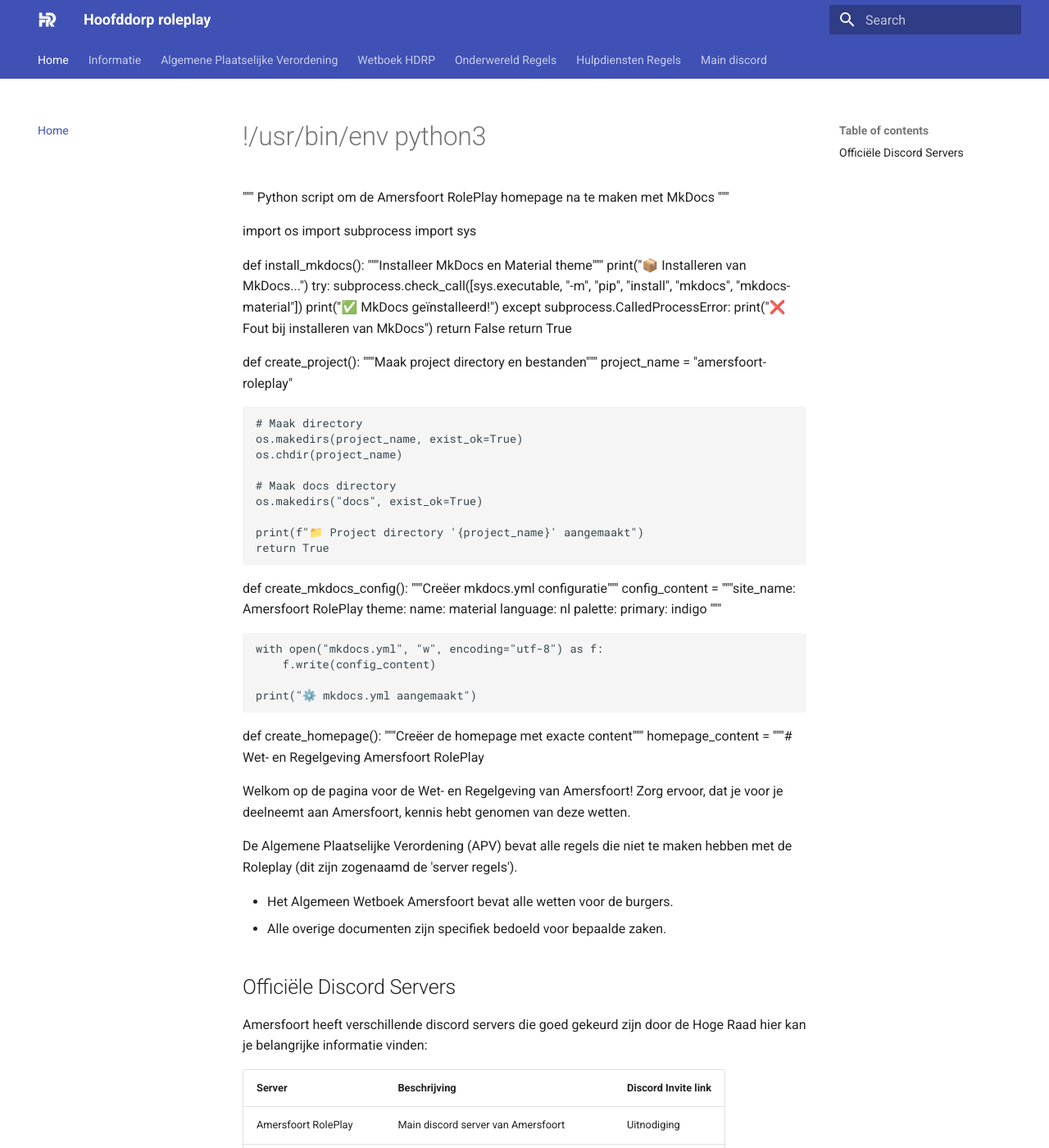
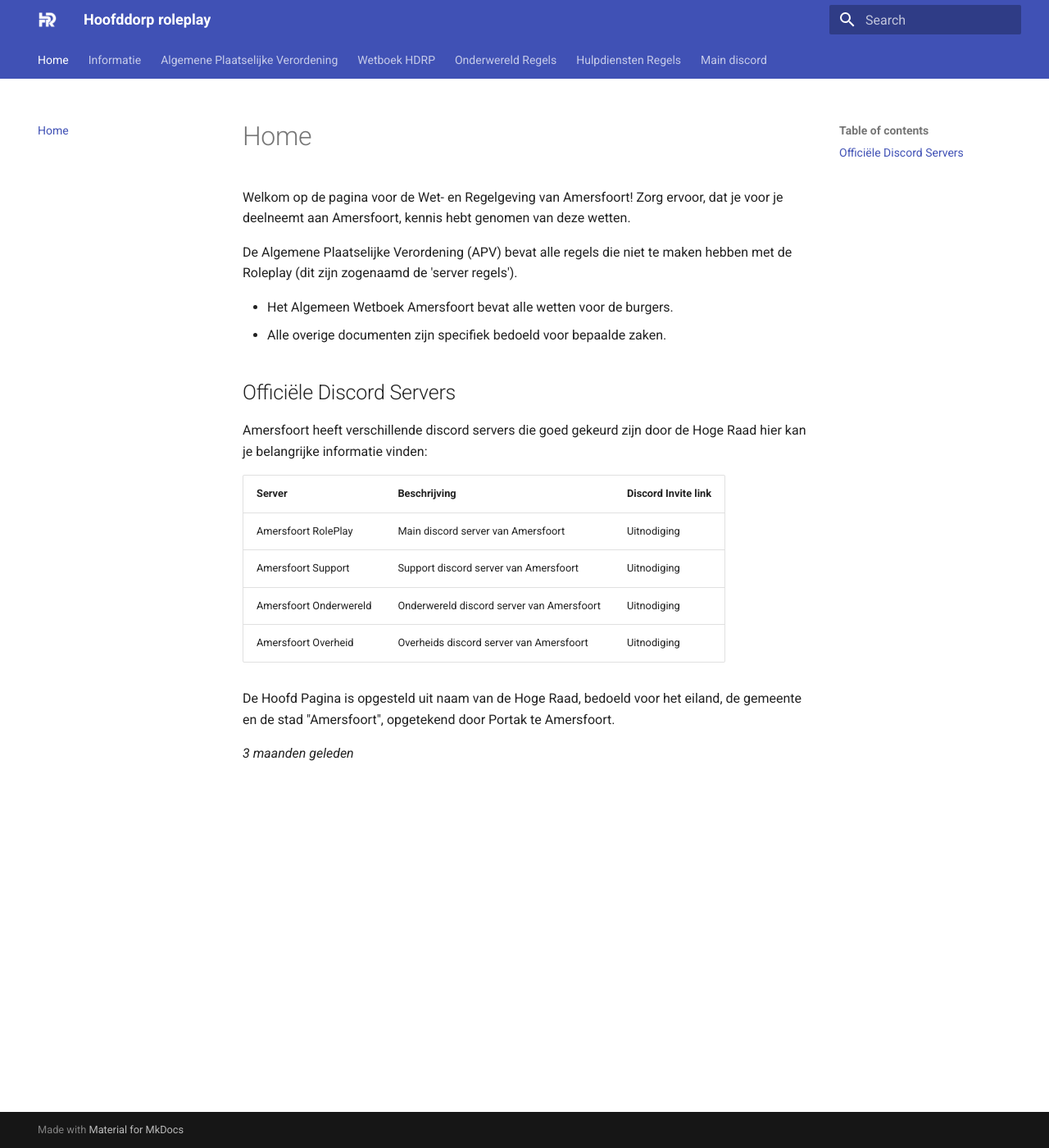
Before and after one commit to meesisgek/Hoofddorp-roleplay-APV, an MkDocs documentation site: the page built from docs/index.md, in a window 1280 px wide and 1400 px high. Shown: the whole window at 82% size. Built offline with MkDocs 1.6.1 and Material for MkDocs 9.7.7, drawn with Linux system fonts in a browser that asks for light colours; some of the changed text lies outside the part shown.

Commit message:
home pagina 1

```diff
--- a/docs/index.md
+++ b/docs/index.md
@@ -1,56 +1,3 @@
-#!/usr/bin/env python3
-"""
-Python script om de Amersfoort RolePlay homepage na te maken met MkDocs
-"""
-
-import os
-import subprocess
-import sys
-
-def install_mkdocs():
-    """Installeer MkDocs en Material theme"""
-    print("📦 Installeren van MkDocs...")
-    try:
-        subprocess.check_call([sys.executable, "-m", "pip", "install", "mkdocs", "mkdocs-material"])
-        print("✅ MkDocs geïnstalleerd!")
-    except subprocess.CalledProcessError:
-        print("❌ Fout bij installeren van MkDocs")
-        return False
-    return True
-
-def create_project():
-    """Maak project directory en bestanden"""
-    project_name = "amersfoort-roleplay"
-
-    # Maak directory
-    os.makedirs(project_name, exist_ok=True)
-    os.chdir(project_name)
-
-    # Maak docs directory
-    os.makedirs("docs", exist_ok=True)
-
-    print(f"📁 Project directory '{project_name}' aangemaakt")
-    return True
-
-def create_mkdocs_config():
-    """Creëer mkdocs.yml configuratie"""
-    config_content = """site_name: Amersfoort RolePlay
-theme:
-  name: material
-  language: nl
-  palette:
-    primary: indigo
-"""
-
-    with open("mkdocs.yml", "w", encoding="utf-8") as f:
-        f.write(config_content)
-
-    print("⚙️ mkdocs.yml aangemaakt")
-
-def create_homepage():
-    """Creëer de homepage met exacte content"""
-    homepage_content = """# Wet- en Regelgeving Amersfoort RolePlay
-
 Welkom op de pagina voor de Wet- en Regelgeving van Amersfoort! Zorg ervoor, dat je voor je deelneemt aan Amersfoort, kennis hebt genomen van deze wetten.
 
 De Algemene Plaatselijke Verordening (APV) bevat alle regels die niet te maken hebben met de Roleplay (dit zijn zogenaamd de 'server regels').
@@ -69,40 +16,6 @@ Amersfoort heeft verschillende discord servers die goed gekeurd zijn door de Hog
 | Amersfoort Onderwereld | Onderwereld discord server van Amersfoort | Uitnodiging |
 | Amersfoort Overheid | Overheids discord server van Amersfoort | Uitnodiging |
 
----
-
-*De Hoofd Pagina is opgesteld uit naam van de Hoge Raad, bedoeld voor het eiland, de gemeente en de stad "Amersfoort", opgetekend door Portak te Amersfoort.*
+De Hoofd Pagina is opgesteld uit naam van de Hoge Raad, bedoeld voor het eiland, de gemeente en de stad "Amersfoort", opgetekend door Portak te Amersfoort.
 
 *3 maanden geleden*
-"""
-
-    with open("docs/index.md", "w", encoding="utf-8") as f:
-        f.write(homepage_content)
-
-    print("📄 Homepage (index.md) aangemaakt")
-
-def main():
-    """Hoofdfunctie"""
-    print("🏗️  Amersfoort RolePlay MkDocs setup...")
-
-    # Installeer MkDocs
-    if not install_mkdocs():
-        return
-
-    # Maak project
-    if not create_project():
-        return
-
-    # Creëer configuratie
-    create_mkdocs_config()
-
-    # Creëer homepage
-    create_homepage()
-
-    print("\n✅ Setup voltooid!")
-    print("📁 Ga naar de amersfoort-roleplay directory")
-    print("🚀 Start de server met: mkdocs serve")
-    print("🌐 Bekijk de site op: http://127.0.0.1:8000")
-
-if __name__ == "__main__":
-    main()
```
